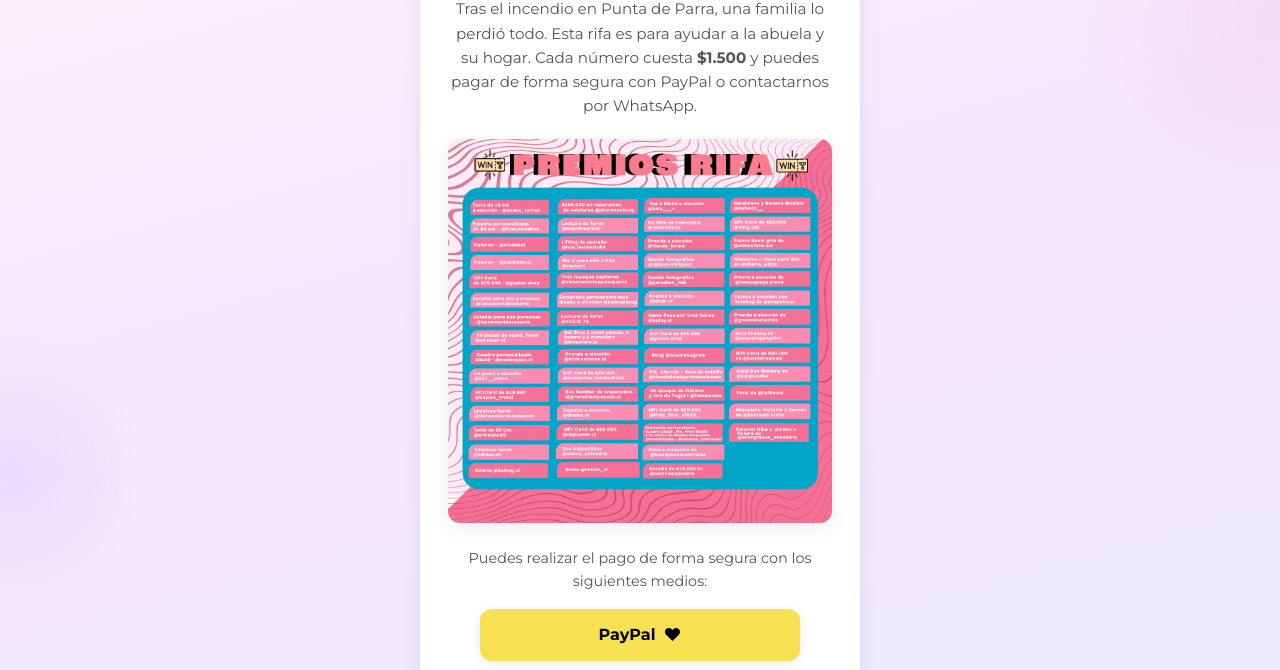
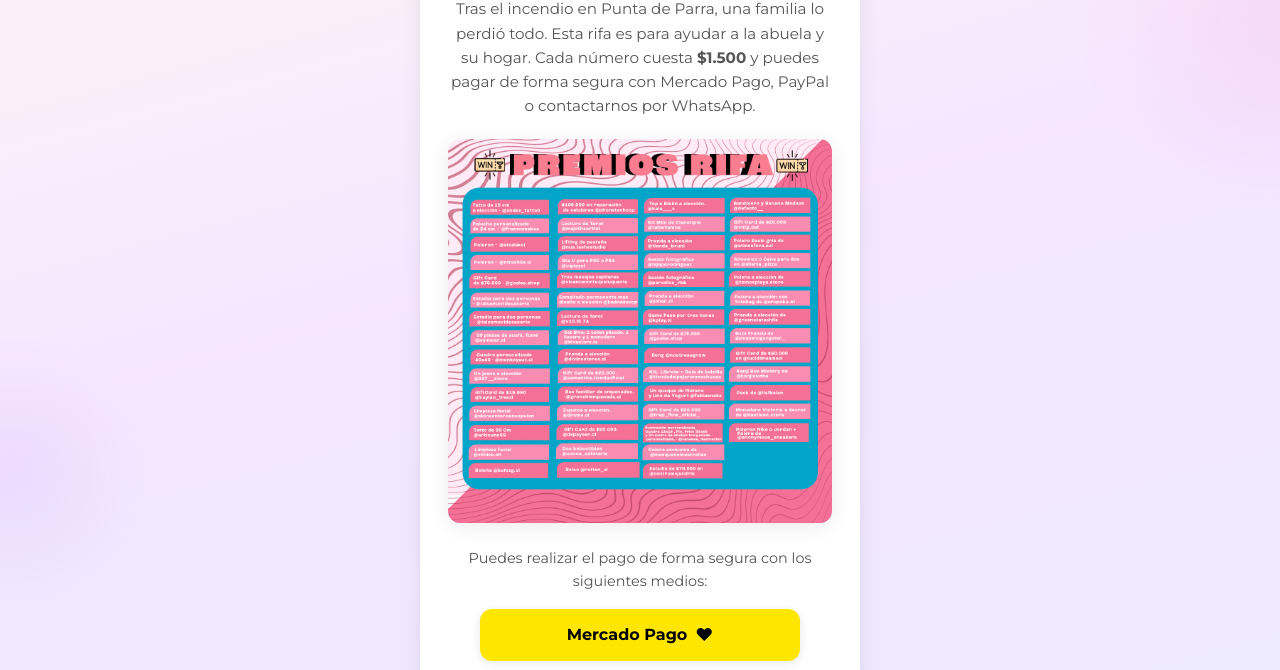
Before and after one commit to cherrera0001/luzherrera, a website: page index.html in a window 1280 px wide. Shown: the part 106-776 px from the top of the page. Drawn offline with Linux system fonts and the light colour scheme.

Commit message:
Restaurar botón Mercado Pago, colores marca PayPal y Mercado Pago
Made-with: Cursor

```diff
--- a/index.html
+++ b/index.html
@@ -4,8 +4,8 @@
   <meta charset="UTF-8" />
   <meta name="viewport" content="width=device-width, initial-scale=1.0, viewport-fit=cover" />
   <title>Concurso Solidario – Rifa Punta de Parra | Ayuda a la abuela Luz</title>
-  <meta name="description" content="Rifa solidaria para ayudar a la familia afectada por el incendio en Punta de Parra. Premios increíbles. Número $1.500. PayPal y WhatsApp." />
-  <meta name="keywords" content="rifa solidaria, Punta de Parra, concurso solidario, ayuda damnificados, PayPal" />
+  <meta name="description" content="Rifa solidaria para ayudar a la familia afectada por el incendio en Punta de Parra. Premios increíbles. Número $1.500. Mercado Pago, PayPal y WhatsApp." />
+  <meta name="keywords" content="rifa solidaria, Punta de Parra, concurso solidario, ayuda damnificados, Mercado Pago, PayPal" />
 
   <meta property="og:title" content="Concurso Solidario – Rifa para Punta de Parra" />
   <meta property="og:description" content="Participa en la rifa solidaria. Tu aporte ayuda a una familia afectada por el incendio. Número $1.500." />
@@ -22,7 +22,8 @@
 
   <style>
     :root {
-      --paypal: #F7E052;
+      --mp: #FFE600;
+      --paypal: #0070ba;
       --wa: #4ADE80;
       --wa-icon: #25D366;
       --text: #1a1a1a;
@@ -185,8 +186,14 @@
       outline-offset: 2px;
     }
 
+    .btn-mp {
+      background: var(--mp);
+      color: #000;
+    }
+
     .btn-paypal {
       background: var(--paypal);
+      color: #fff;
     }
 
     .btn-wa {
@@ -273,7 +280,7 @@
     <div class="card">
       <h1>Concurso Solidario</h1>
       <p class="lead">
-        Tras el incendio en Punta de Parra, una familia lo perdió todo. Esta rifa es para ayudar a la abuela y su hogar. Cada número cuesta <strong>$1.500</strong> y puedes pagar de forma segura con PayPal o contactarnos por WhatsApp.
+        Tras el incendio en Punta de Parra, una familia lo perdió todo. Esta rifa es para ayudar a la abuela y su hogar. Cada número cuesta <strong>$1.500</strong> y puedes pagar de forma segura con Mercado Pago, PayPal o contactarnos por WhatsApp.
       </p>
 
       <div class="poster-wrap">
@@ -285,6 +292,9 @@
       </p>
 
       <div class="btn-group">
+        <a href="https://link.mercadopago.cl/luzherrera" target="_blank" rel="noopener noreferrer" class="btn btn-mp">
+          Mercado Pago <span class="icon" aria-hidden="true">♥</span>
+        </a>
         <a href="https://www.paypal.me/marihernandezz13" target="_blank" rel="noopener noreferrer" class="btn btn-paypal">
           PayPal <span class="icon" aria-hidden="true">♥</span>
         </a>
```
